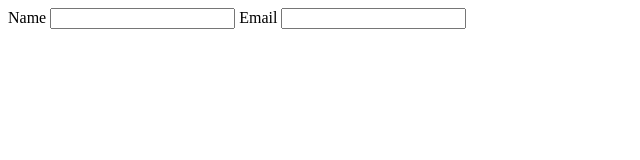
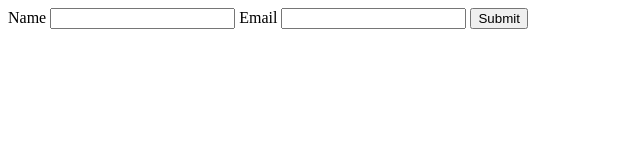
Before and after one commit to ikyrie/crud_js, a plain HTML site: page index.html in a window 1280 px wide. Shown: the whole page, without its empty margins (0-640 px from the left). Drawn offline with Linux system fonts and the light colour scheme.

Commit message:
Forgot to put a submit button :3

```diff
--- a/index.html
+++ b/index.html
@@ -16,6 +16,8 @@
             <input id="user_name" name="user_name" type="text">
             <label for="user_email">Email</label>
             <input id="user_email" name="user_email" type="text">
+
+            <input type="submit" id="button_submit">
         </form>
     </main>
     <footer>
```
